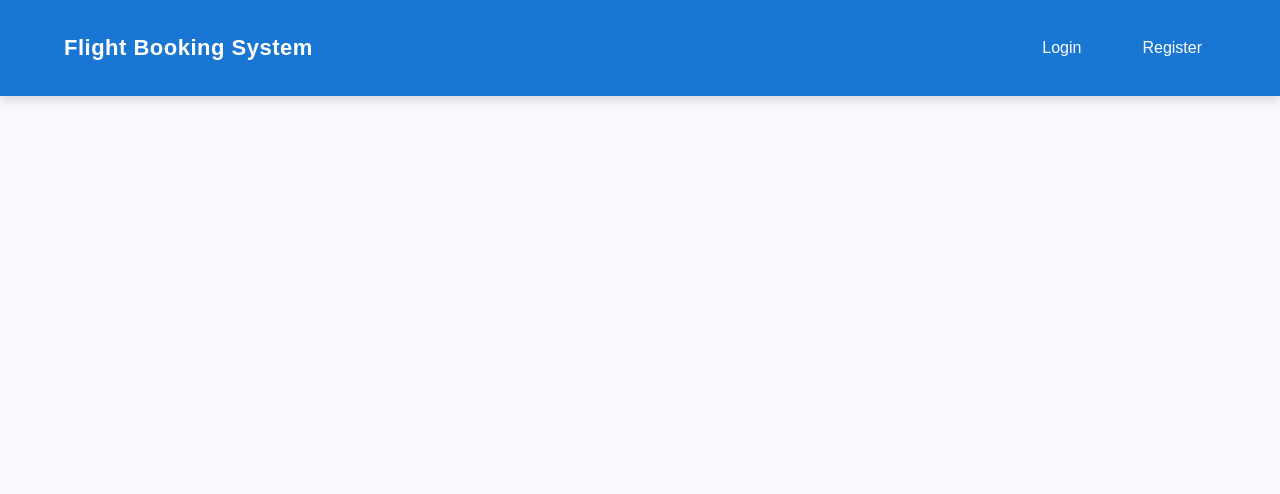
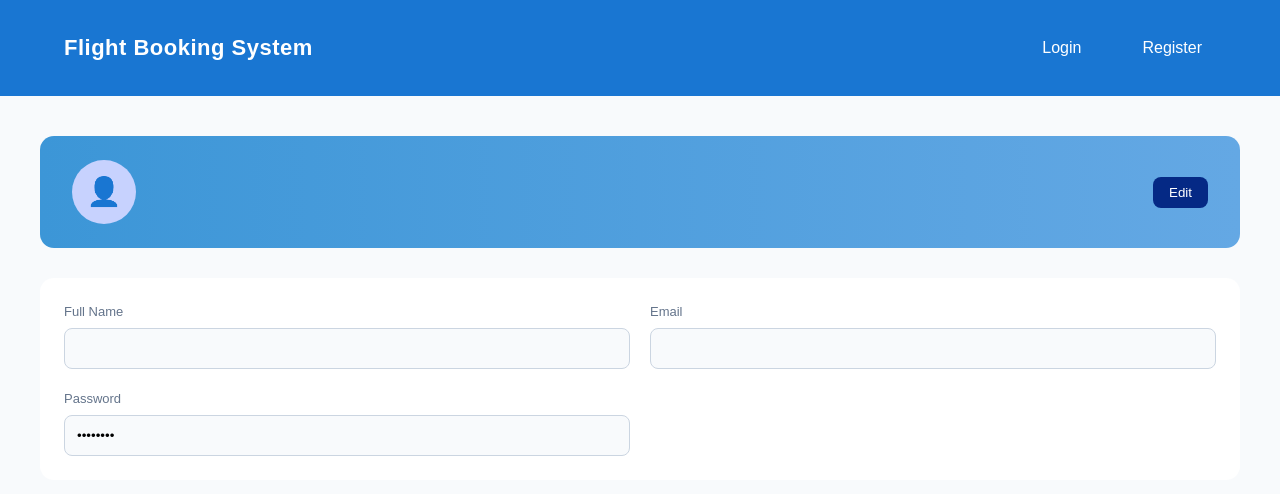
Before and after one commit to KeerthikaReddyChalla/Angular-FlightBookingApplication, an Angular app: page /profile in a window 1280 px wide. Before the commit this address led to /. Shown: the top 494 px of the page. Built offline with nearby package versions, Linux system fonts and the light colour scheme.

Commit message:
add user profile

```diff
--- a/src/app/app-routing.module.ts
+++ b/src/app/app-routing.module.ts
@@ -7,6 +7,7 @@ import { BookComponent } from './book/book';
 import { DashboardComponent } from './dashboard/dashboard';
 import { HomeComponent } from './pages/home/home';
 import { AdminInventoryComponent } from './admin-inventory/admin-inventory';
+import { UserProfileComponent } from './user-profile/user-profile';
 export const routes: Routes = [
   { path: 'book', component: BookComponent },
   {
@@ -24,6 +25,10 @@ export const routes: Routes = [
 },
 
   { path: 'home', component: HomeComponent },
+  {
+  path: 'profile',
+  component: UserProfileComponent
+},
   { path: '', redirectTo: 'home', pathMatch: 'full' },
   {
   path: 'book/:flightId',
--- a/src/app/app.css
+++ b/src/app/app.css
@@ -164,3 +164,10 @@
 .navbar.home-navbar .logout-btn:hover {
   color: #fca5a5;
 }
+.profile-btn {
+  background: transparent;
+  border: none;
+  font-size: 20px;
+  cursor: pointer;
+  margin-right: 10px;
+}
--- a/src/app/app.html
+++ b/src/app/app.html
@@ -25,7 +25,23 @@
          <a routerLink="/dashboard">Dashboard</a>
 
       </ng-container>
-      <button class="logout-btn" (click)="openLogoutDialog()"  *ngIf="auth.isLoggedIn()">Logout</button>
+      <ng-container *ngIf="auth.isLoggedIn()">
+
+  <!-- USER PROFILE ICON -->
+
+
+  <button class="logout-btn" (click)="openLogoutDialog()">
+    Logout
+  </button>
+  <button
+    class="profile-btn"
+    routerLink="/profile"
+    title="Profile"
+  >
+    👤
+  </button>
+
+</ng-container>
     </nav>
   </div>
 </header>
--- a/src/app/app.module.ts
+++ b/src/app/app.module.ts
@@ -48,7 +48,9 @@ export class App {
   // confirm logout
   confirmLogout() {
     this.showLogoutDialog = false;
+    setTimeout(() => {
     this.auth.logout();
+  });
   }
 
 }
--- /dev/null
+++ b/src/app/user-profile/user-profile.css
@@ -0,0 +1,121 @@
+.profile-wrapper {
+  min-height: 100vh;
+  background: #f8fafc;
+  padding: 40px;
+}
+
+/* HEADER */
+.profile-header {
+  background: linear-gradient(90deg, #3c96d7, #64a8e4);
+  padding: 24px 32px;
+  border-radius: 14px;
+  display: flex;
+  justify-content: space-between;
+  align-items: center;
+  margin-bottom: 30px;
+}
+
+.profile-info {
+  display: flex;
+  align-items: center;
+  gap: 16px;
+}
+
+.avatar {
+  width: 64px;
+  height: 64px;
+  background: #c7d2fe;
+  border-radius: 50%;
+  display: flex;
+  justify-content: center;
+  align-items: center;
+  font-size: 28px;
+}
+
+.profile-info h2 {
+  margin: 0;
+  font-size: 20px;
+}
+
+.profile-info p {
+  margin: 0;
+  font-size: 14px;
+  color: black;
+}
+
+.edit-btn {
+  padding: 8px 16px;
+  border-radius: 8px;
+  border: none;
+  background: #052985;
+  color: white;
+  cursor: pointer;
+}
+
+/* PROFILE CARD */
+.profile-card {
+  background: white;
+  padding: 24px;
+  border-radius: 14px;
+  display: grid;
+  grid-template-columns: repeat(2, 1fr);
+  gap: 20px;
+  margin-bottom: 30px;
+}
+
+.field label {
+  font-size: 13px;
+  color: #64748b;
+  margin-bottom: 6px;
+  display: block;
+}
+
+.field input {
+  width: 100%;
+  padding: 12px;
+  border-radius: 8px;
+  border: 1px solid #cbd5e1;
+  background: #f8fafc;
+}
+
+/* PASSWORD CARD */
+.password-card {
+  background: white;
+  padding: 24px;
+  border-radius: 14px;
+  max-width: 420px;
+}
+
+.password-card h3 {
+  margin-bottom: 16px;
+}
+
+.password-card input {
+  width: 100%;
+  padding: 12px;
+  margin-bottom: 12px;
+  border-radius: 8px;
+  border: 1px solid #cbd5e1;
+}
+
+.save-btn {
+  width: 100%;
+  padding: 12px;
+  border: none;
+  border-radius: 8px;
+  background: #2563eb;
+  color: white;
+  font-weight: 600;
+  cursor: pointer;
+}
+
+.save-btn:hover {
+  background: #1d4ed8;
+}
+
+/* RESPONSIVE */
+@media (max-width: 768px) {
+  .profile-card {
+    grid-template-columns: 1fr;
+  }
+}
--- /dev/null
+++ b/src/app/user-profile/user-profile.html
@@ -0,0 +1,71 @@
+<div class="profile-wrapper">
+
+  <!-- HEADER -->
+  <div class="profile-header">
+    <div class="profile-info">
+      <div class="avatar">
+        <!-- Placeholder profile image -->
+        <span>👤</span>
+      </div>
+
+      <div>
+        <h2>{{ name }}</h2>
+        <p>{{ email }}</p>
+      </div>
+    </div>
+
+    <button class="edit-btn" (click)="toggleChangePassword()">
+      Edit
+    </button>
+  </div>
+
+  <!-- DETAILS CARD -->
+  <div class="profile-card">
+
+    <div class="field">
+      <label>Full Name</label>
+      <input [value]="name" readonly />
+    </div>
+
+    <div class="field">
+      <label>Email</label>
+      <input [value]="email" readonly />
+    </div>
+
+    <div class="field">
+      <label>Password</label>
+      <input type="password" value="********" readonly />
+    </div>
+
+  </div>
+
+  <!-- CHANGE PASSWORD -->
+  <div *ngIf="showChangePassword" class="password-card">
+
+    <h3>Change Password</h3>
+
+    <input
+      type="password"
+      placeholder="Current Password"
+      [(ngModel)]="passwordData.oldPassword"
+    />
+
+    <input
+      type="password"
+      placeholder="New Password"
+      [(ngModel)]="passwordData.newPassword"
+    />
+
+    <input
+      type="password"
+      placeholder="Confirm New Password"
+      [(ngModel)]="passwordData.confirmPassword"
+    />
+
+    <button class="save-btn" (click)="changePassword()">
+      Update Password
+    </button>
+
+  </div>
+
+</div>
--- /dev/null
+++ b/src/app/user-profile/user-profile.ts
@@ -0,0 +1,74 @@
+import { Component, OnInit } from '@angular/core';
+import { CommonModule } from '@angular/common';
+import { FormsModule } from '@angular/forms';
+import { HttpClient, HttpHeaders } from '@angular/common/http';
+
+@Component({
+  selector: 'app-user-profile',
+  standalone: true,
+  imports: [CommonModule, FormsModule],
+  templateUrl: './user-profile.html',
+  styleUrls: ['./user-profile.css']
+})
+export class UserProfileComponent implements OnInit {
+
+  name = '';
+  email = '';
+
+  showChangePassword = false;
+
+  passwordData = {
+    oldPassword: '',
+    newPassword: '',
+    confirmPassword: ''
+  };
+
+  constructor(private http: HttpClient) {}
+
+  ngOnInit(): void {
+    this.name = localStorage.getItem('name') || '';
+    this.email = localStorage.getItem('email') || '';
+  }
+
+  toggleChangePassword() {
+    this.showChangePassword = !this.showChangePassword;
+  }
+
+  changePassword() {
+    if (this.passwordData.newPassword !== this.passwordData.confirmPassword) {
+      alert('New password and confirm password do not match');
+      return;
+    }
+
+    const token = localStorage.getItem('token');
+
+    const headers = new HttpHeaders({
+      Authorization: `Bearer ${token}`
+    });
+
+    this.http.put(
+      'http://localhost:8080/api/auth/change-password',
+      {
+        oldPassword: this.passwordData.oldPassword,
+        newPassword: this.passwordData.newPassword
+      },
+      {
+        headers,
+        responseType: 'text'
+      }
+    ).subscribe({
+      next: () => {
+        alert('Password updated successfully');
+        this.passwordData = {
+          oldPassword: '',
+          newPassword: '',
+          confirmPassword: ''
+        };
+        this.showChangePassword = false;
+      },
+      error: () => {
+        alert('Password change failed');
+      }
+    });
+  }
+}
```
Also changed, not shown: 1 other file (tests, documents, lock files or other folders).
